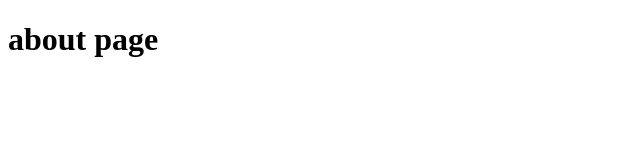
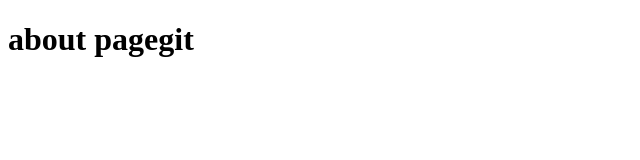
Before and after one commit to Thatchakorn014/014-Thatchakorn, a plain HTML site: page about.html in a window 1280 px wide. Shown: the full height of the page, 0-640 px from the left. Drawn offline with Linux system fonts and the light colour scheme.

Commit message:
change commit

```diff
--- a/about.html
+++ b/about.html
@@ -6,7 +6,7 @@
     <title>Document</title>
 </head>
 <body>
-    <h1>about page</h1>
+    <h1>about pagegit</h1>
     <h2></h2>
 </body>
 </htm
```
